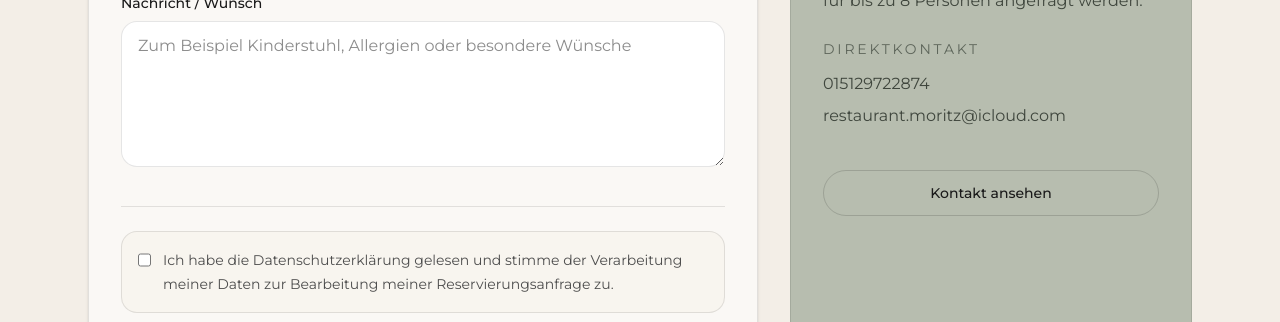
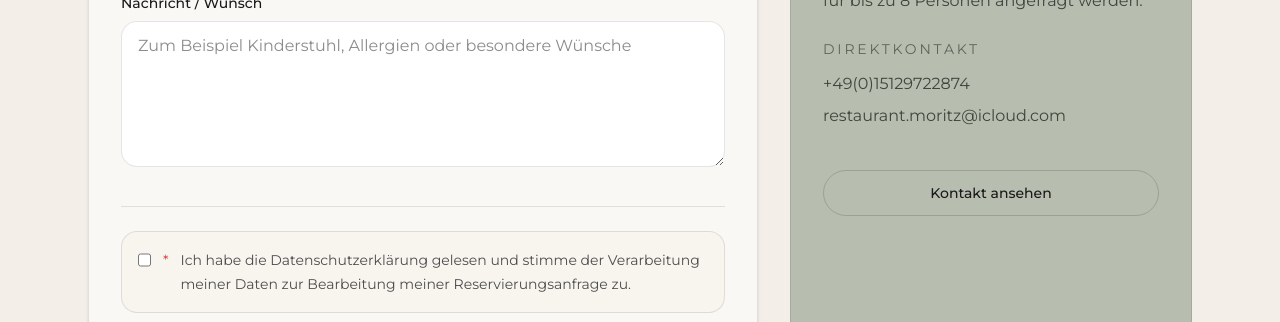
Before and after one commit to LxndrLnz21/moritz-restaurant, a Next.js app: page /reservation in a window 1280 px wide. Shown: the part 712-1034 px from the top of the page. Built offline with nearby package versions, Linux system fonts and the light colour scheme.

Commit message:
Telefonnummer in Reservierung Format angepasst und rotes Sterchen hinter Kontrollkaestchen

```diff
--- a/app/reservation/page.tsx
+++ b/app/reservation/page.tsx
@@ -185,7 +185,7 @@ export default function ReservationPage() {
                             name="privacy"
                             required
                             className="mt-1 h-4 w-4 rounded border-black/20 accent-[#8E9A87]"
-                        />
+                        /> <span className="text-red-500">*</span>
                         <span>
                             Ich habe die{" "}
                             <Link href="/datenschutz" className="underline underline-offset-4">
@@ -264,7 +264,7 @@ export default function ReservationPage() {
                 </p>
                 <div className="space-y-1 text-base leading-7">
                   <a href="tel:+4915129722874" className="block transition hover:opacity-70">
-                    015129722874
+                    +49(0)15129722874
                   </a>
                   <a
                     href="mailto:restaurant.moritz@icloud.com"
```
